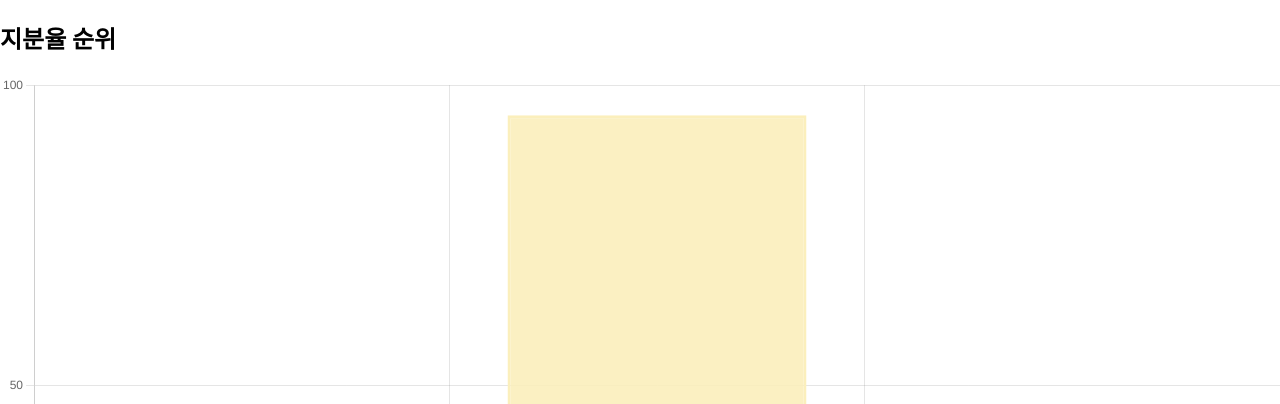
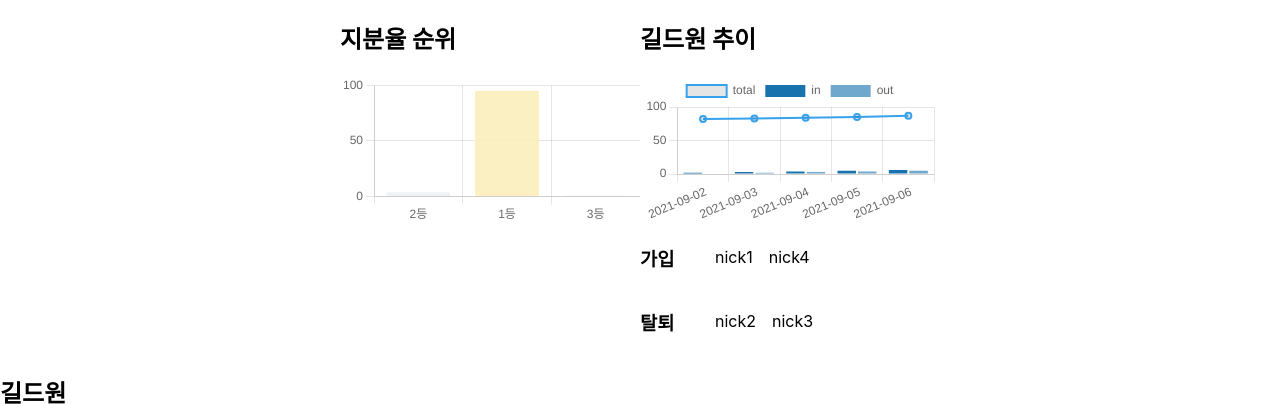
Before and after one commit to chinsun9/Maple_guild_react_app, a React (Create React App) app: page / in a window 1280 px wide. Shown: the top 404 px of the page. Built offline with nearby package versions, Linux system fonts and the light colour scheme.

Commit message:
레이아웃, css Fixes #4

```diff
--- a/src/App.tsx
+++ b/src/App.tsx
@@ -4,11 +4,13 @@ import NumberOfMembers from 'components/NumberOfMembers';
 import Rank from 'components/Rank';
 
 const App = () => (
-  <div>
-    <Rank />
-    <NumberOfMembers />
+  <div className="App">
+    <div className="row">
+      <Rank />
+      <NumberOfMembers />
+    </div>
+
     <List />
-    @chinsun9/my-react-ts-template
   </div>
 );
 
--- a/src/components/NumberOfMembers.tsx
+++ b/src/components/NumberOfMembers.tsx
@@ -123,19 +123,22 @@ const NumberOfMembers = () => {
   }, []);
 
   return (
-    <div>
+    <div className="NumberOfMembers">
       <h2>길드원 추이</h2>
       <Bar data={convertToChartData(state)} options={chartOptions} />
-      <div className="in">
+      <div className="inout">
         <h3>가입</h3>
+        <div className="list">
           {memberInOuts
             .filter(({ state }) => state === InOut.in)
             .map(({ nickname }) => {
               return <span key={nickname}>{nickname}</span>;
             })}
         </div>
-      <div className="in">
+      </div>
+      <div className="inout">
         <h3>탈퇴</h3>
+        <div className="list">
           {memberInOuts
             .filter(({ state }) => state === InOut.out)
             .map(({ nickname }) => {
@@ -143,6 +146,7 @@ const NumberOfMembers = () => {
             })}
         </div>
       </div>
+    </div>
   );
 };
 
--- a/src/index.css
+++ b/src/index.css
@@ -11,3 +11,29 @@ code {
   font-family: source-code-pro, Menlo, Monaco, Consolas, 'Courier New',
     monospace;
 }
+
+.App {
+  min-height: 100vh;
+}
+
+.App .row {
+  display: flex;
+  flex-wrap: wrap;
+  justify-content: center;
+  width: 100%;
+}
+
+.App .row .card {
+  width: 100%;
+}
+
+.NumberOfMembers .inout {
+  display: grid;
+  grid-template-columns: 25% 1fr;
+}
+
+.NumberOfMembers .inout .list {
+  display: flex;
+  align-items: center;
+  gap: 1rem;
+}
```
Lines whose indentation alone changed are shown as unchanged.
